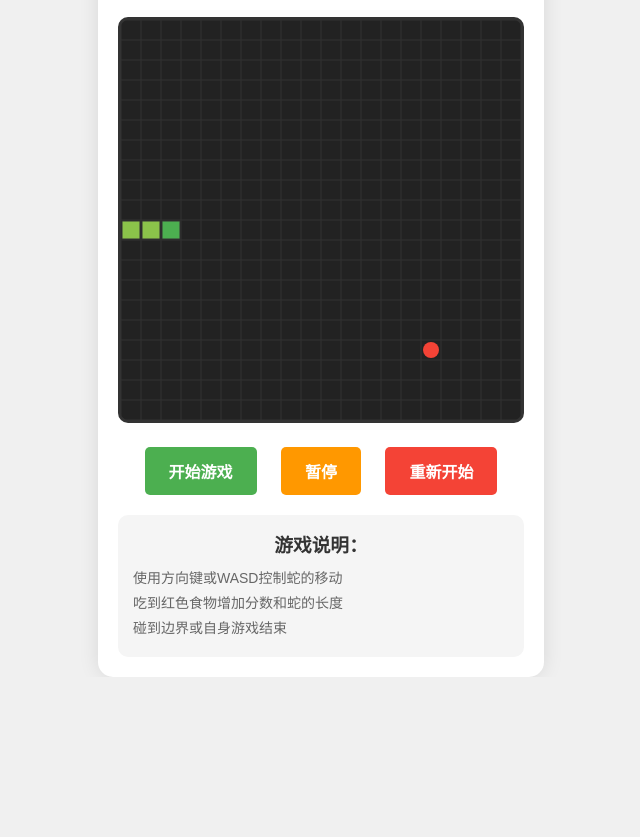
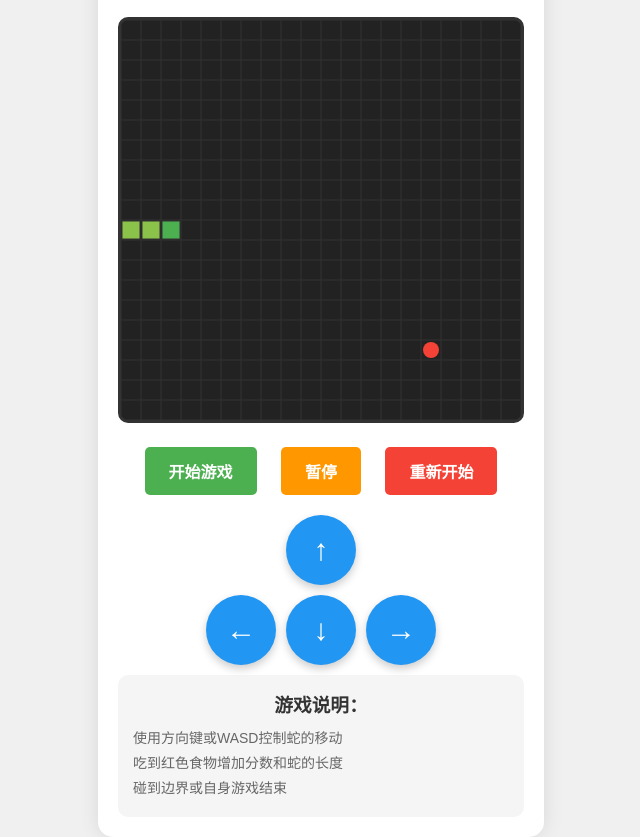
Before and after one commit to yourtiger/snake_game, a plain HTML site: page index.html in a window 1280 px wide. Shown: the part 149-986 px from the top of the page, without its empty margins (319-959 px from the left). Before the commit the page ends 826 px from the top, so only its background shows below. Drawn offline with Linux system fonts and the light colour scheme.

Commit message:
Add files via upload

```diff
--- a/snake_game.css
+++ b/snake_game.css
@@ -112,7 +112,9 @@ button:active {
 /* 手机控制按钮样式 */
 .mobile-controls {
     margin-top: 20px;
-    display: none;
+    display: flex;
+    flex-direction: column;
+    align-items: center;
     justify-content: center;
 }
 
```
